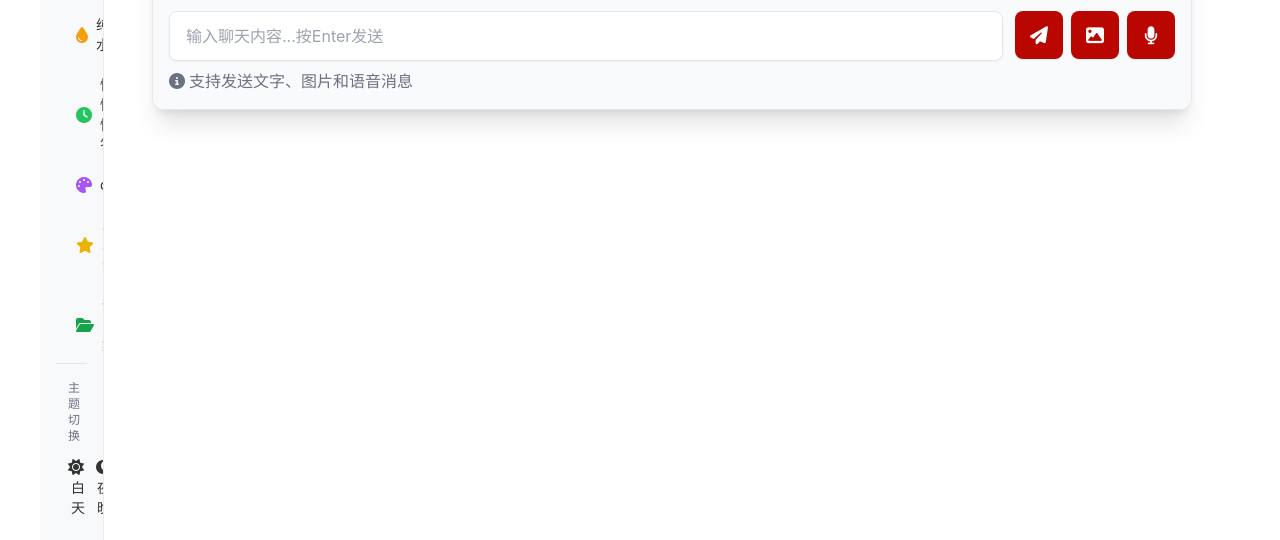
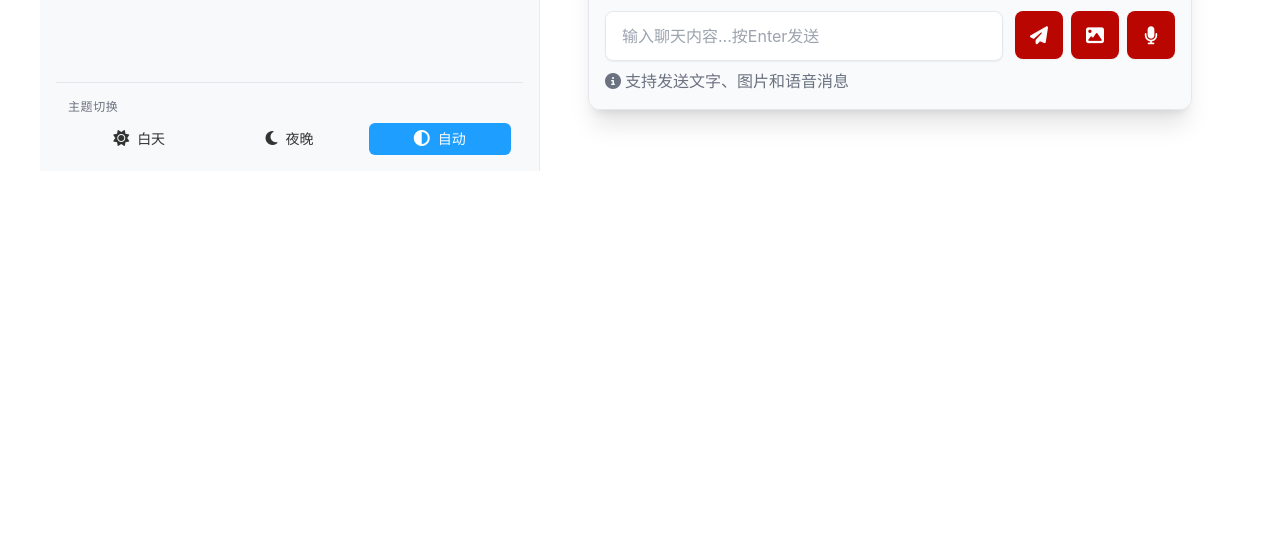
Before and after one commit to kawaicora/sdk_server, a Python web app: template sdk_server/templates/chat.html in a window 1280 px wide. Shown: the part 549-1089 px from the top of the page. After the commit the page ends 720 px from the top, so only its background shows below. Run offline with Jinja, Linux system fonts and the light colour scheme; the template is opened without the code that fills it, so the values that code supplies are empty; some libraries are stand-ins or nearby versions.

Commit message:
修复主题菜单问题

```diff
--- a/sdk_server/templates/base.html
+++ b/sdk_server/templates/base.html
@@ -370,7 +370,7 @@
                     <div class="dropdown-content absolute right-0 top-full mt-2 w-48 border border-light-border dark:border-dark-border rounded-md shadow-lg z-50">
                         <ul class="py-2">
                             <li>
-                                <a href="https://kawaimoe.org/?page_id=12" target="_blank" class="flex items-center px-4 py-2 transition-colors text-sm">
+                                <a href="/?page_id=12" target="_blank" class="flex items-center px-4 py-2 transition-colors text-sm">
                                     <i class="fa-solid fa-user"></i> 会员中心
                                 </a>
                             </li>
@@ -444,7 +444,7 @@
                         </li>
                         <li>
                             <a href="#" class="flex items-center px-3 py-2 rounded-md hover:bg-gray-200 dark:hover:bg-gray-700 text-sm">
-                                <i class="fa-solid fa-clock text-green-500 mr-2"></i> 快快快答
+                                <i class="fa-solid fa-clock text-green-500 mr-2"></i> 快问快答
                             </a>
                         </li>
                         <li>
@@ -557,6 +557,8 @@
             // 初始化移动端侧边栏为关闭状态
             if ($(window).width() < 768) {
                 closeSidebar();
+            }else {
+                $sidebar.css('width', SIDEBAR_WIDTH);
             }
 
             // 窗口大小变化时适配
```
